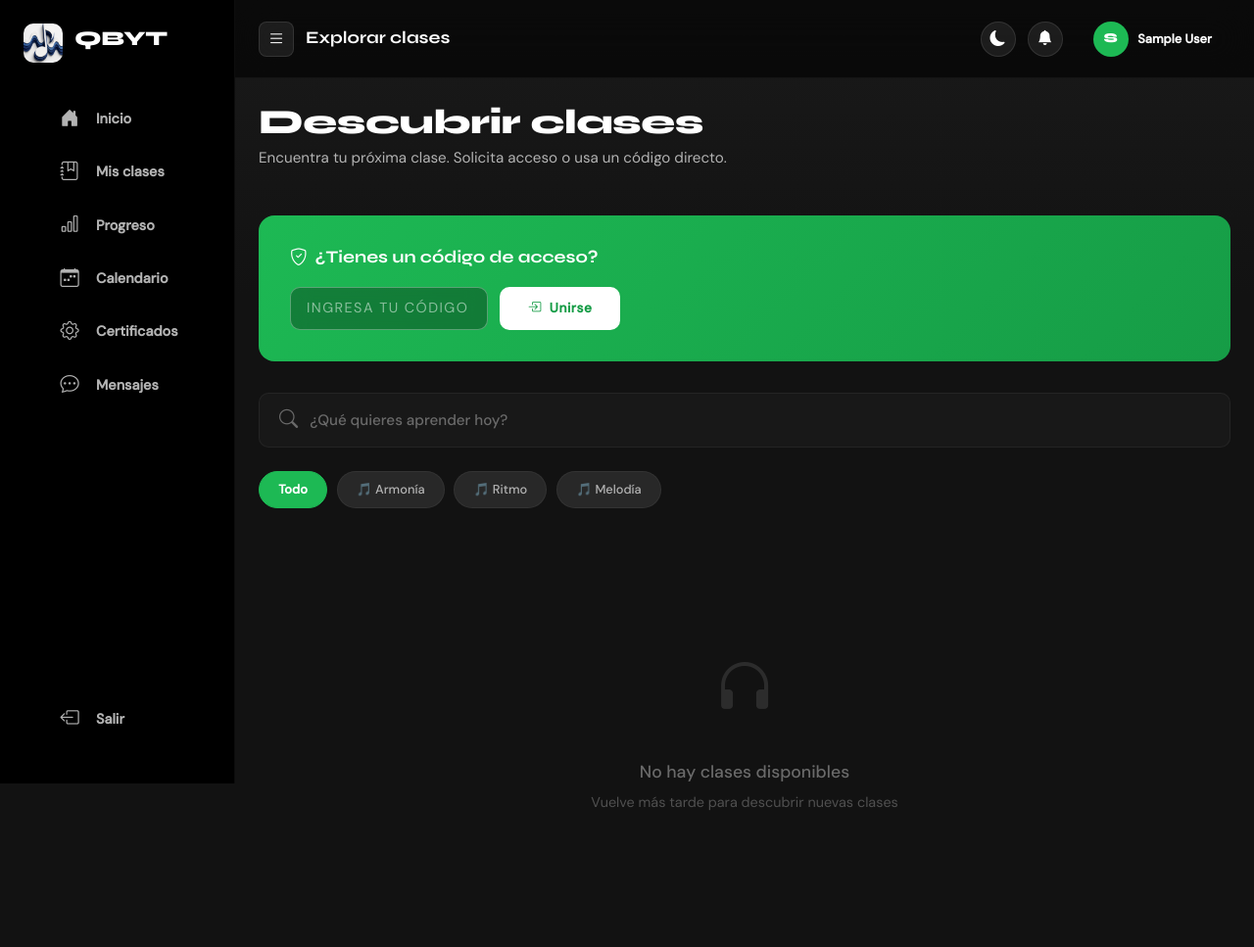
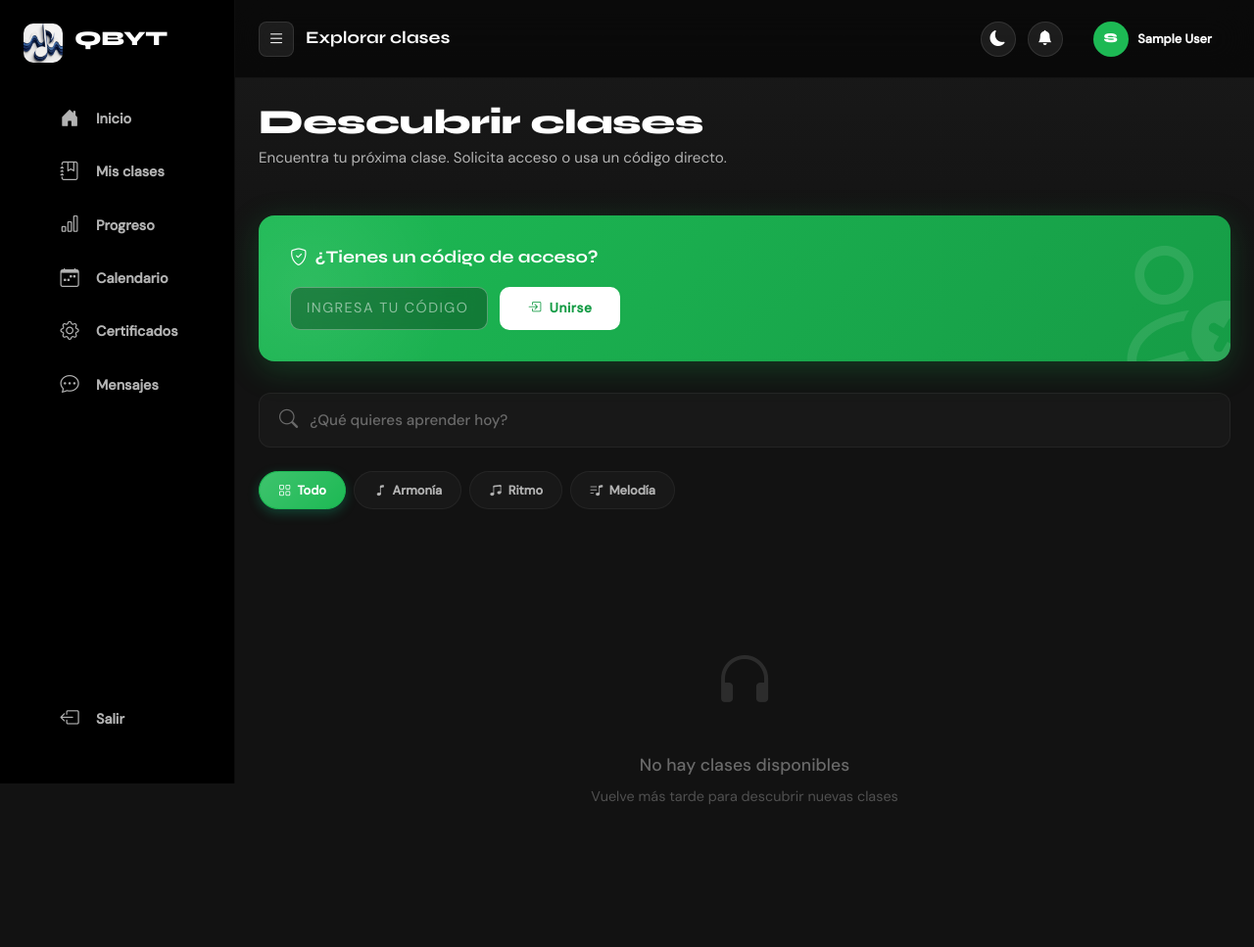
Before and after one commit to qbytestudio-lab/qbayt_django, a Django app: page /cursos/ in a window 1280 px wide. Shown: the whole page at 98% size. After the commit the page ends 821 px from the top, so only its background shows below. Run offline with Django 5.2, Linux system fonts and the light colour scheme; the visitor is signed in with stand-in values (Sample User, id 1); data that the repository does not hold is empty.

Commit message:
nuevo diseño de las cards de explorar clases

```diff
--- a/estudiante/static/estudiante/css/explorar.css
+++ b/estudiante/static/estudiante/css/explorar.css
@@ -13,6 +13,10 @@
   --spotify-subtext: #b3b3b3;
   --spotify-muted: #6a6a6a;
   --accent-orange: #ff9f43;
+  --accent-purple: #7c6fff;
+  --accent-pink: #ff6b9d;
+  --accent-blue: #40a9ff;
+  --danger: #e91429;
 
   /* Superficies */
   --bg-body: #121212;
@@ -121,16 +103,29 @@ body {
   position: relative;
   overflow: hidden;
   margin-bottom: 2rem;
+  box-shadow: 0 8px 32px rgba(29, 185, 84, 0.25);
 }
 
 .code-card::before {
-  content: '';
+  content: '\F4E0';
+  font-family: 'bootstrap-icons';
   position: absolute;
   right: -20px;
   top: -30px;
-  opacity: 0.12;
-  font-size: 8rem;
-  color: #fff;
+  font-size: 10rem;
+  color: rgba(255, 255, 255, 0.1);
+  transform: rotate(-15deg);
+}
+
+.code-card::after {
+  content: '';
+  position: absolute;
+  bottom: -50%;
+  left: -10%;
+  width: 300px;
+  height: 300px;
+  background: radial-gradient(circle, rgba(255,255,255,0.08) 0%, transparent 70%);
+  border-radius: 50%;
 }
 
 .code-card-title {
@@ -208,7 +203,7 @@ body {
   align-items: center;
   gap: 0.75rem;
   background: var(--bg-card);
-  border-radius: 10px;
+  border-radius: 12px;
   padding: 0.8rem 1.25rem;
   margin-bottom: 1.5rem;
   transition: all 0.2s;
@@ -245,36 +240,74 @@ body {
 
 .category-pills {
   display: flex;
-  gap: 0.6rem;
+  gap: 0.5rem;
   flex-wrap: wrap;
-  overflow-x: auto;
-  padding-bottom: 0.5rem;
   margin-bottom: 2rem;
 }
 
 .category-pill {
-  background: var(--bg-hover);
+  background: var(--bg-card);
   border: 1px solid var(--border-subtle);
   color: var(--text-secondary);
-  font-weight: 500;
+  font-weight: 600;
   font-size: 0.8rem;
-  padding: 0.5rem 1.2rem;
-  border-radius: 20px;
+  padding: 0.55rem 1.2rem;
+  border-radius: 25px;
   cursor: pointer;
   white-space: nowrap;
-  transition: all 0.2s;
+  transition: all 0.3s cubic-bezier(0.4, 0, 0.2, 1);
+  display: flex;
+  align-items: center;
+  gap: 0.4rem;
+  position: relative;
+  overflow: hidden;
+}
+
+.category-pill::before {
+  content: '';
+  position: absolute;
+  inset: 0;
+  border-radius: 25px;
+  opacity: 0;
+  transition: opacity 0.3s;
 }
 
 .category-pill:hover {
   background: var(--bg-hover);
   color: var(--text-primary);
+  border-color: var(--border-color);
+  transform: translateY(-2px);
 }
 
 .category-pill.active {
   background: var(--spotify-green);
   color: #fff;
-  font-weight: 600;
+  font-weight: 700;
   border-color: var(--spotify-green);
+  box-shadow: 0 4px 12px rgba(16, 185, 129, 0.3);
+}
+
+.category-pill.active::before {
+  background: linear-gradient(135deg, rgba(255,255,255,0.15), transparent);
+  opacity: 1;
+}
+
+.category-pill[onclick*="armonia"].active {
+  background: var(--accent-purple);
+  border-color: var(--accent-purple);
+  box-shadow: 0 4px 12px rgba(124, 111, 255, 0.3);
+}
+
+.category-pill[onclick*="ritmo"].active {
+  background: var(--accent-orange);
+  border-color: var(--accent-orange);
+  box-shadow: 0 4px 12px rgba(255, 159, 67, 0.3);
+}
+
+.category-pill[onclick*="melodia"].active {
+  background: var(--accent-pink);
+  border-color: var(--accent-pink);
+  box-shadow: 0 4px 12px rgba(255, 107, 157, 0.3);
 }
 
 /* ═══════════════════════════════════════════ */
--- a/estudiante/templates/estudiante/explorar_clases.html
+++ b/estudiante/templates/estudiante/explorar_clases.html
@@ -54,11 +54,20 @@
   <input type="text" placeholder="¿Qué quieres aprender hoy?" id="searchInput">
 </div>
 
+<!-- Filtros sin emojis -->
 <div class="category-pills">
-  <button class="category-pill active" onclick="filterCategory('all', this)">Todo</button>
-  <button class="category-pill" onclick="filterCategory('armonia', this)">🎵 Armonía</button>
-  <button class="category-pill" onclick="filterCategory('ritmo', this)">🎵 Ritmo</button>
-  <button class="category-pill" onclick="filterCategory('melodia', this)">🎵 Melodía</button>
+  <button class="category-pill active" onclick="filterCategory('all', this)">
+    <i class="bi bi-grid"></i> Todo
+  </button>
+  <button class="category-pill" onclick="filterCategory('armonia', this)">
+    <i class="bi bi-music-note"></i> Armonía
+  </button>
+  <button class="category-pill" onclick="filterCategory('ritmo', this)">
+    <i class="bi bi-music-note-beamed"></i> Ritmo
+  </button>
+  <button class="category-pill" onclick="filterCategory('melodia', this)">
+    <i class="bi bi-music-note-list"></i> Melodía
+  </button>
 </div>
 
 {% if clases %}
@@ -73,6 +82,12 @@
       <i class="bi bi-music-note-beamed"></i>
       {% endif %}
       <div class="class-card-image-overlay"></div>
+
+      <!-- Badge de categoría -->
+      <span class="class-card-category {{ clase.categoria_tema }}">
+        <i class="bi bi-tag-fill"></i> {{ clase.get_categoria_tema_display }}
+      </span>
+
       <div class="class-play-btn">
         <i class="bi bi-play-fill"></i>
       </div>
@@ -93,26 +108,23 @@
           <i class="bi bi-person-badge"></i> {{ clase.docente.get_full_name|default:clase.docente.username }}
         </span>
       </div>
+
       <div class="class-card-footer">
         {% if clase.id in solicitudes_enviadas %}
-        <!-- Solicitud pendiente -->
         <div class="btn-pendiente">
           <i class="bi bi-clock"></i> Solicitud pendiente
         </div>
 
         {% elif clase.id in solicitudes_rechazadas %}
-        <!-- Solicitud rechazada - mostrar re-solicitar -->
         <form action="{% url 'estudiante:solicitar_clase' %}" method="POST">
           {% csrf_token %}
           <input type="hidden" name="clase_id" value="{{ clase.id }}">
-          <button type="submit" class="btn-solicitar"
-            style="background: rgba(255, 159, 67, 0.15); color: #ff9f43; border: 1px solid rgba(255, 159, 67, 0.3);">
+          <button type="submit" class="btn-solicitar rechazada">
             <i class="bi bi-arrow-repeat"></i> Re-solicitar
           </button>
         </form>
 
         {% else %}
-        <!-- Sin solicitud -->
         <form action="{% url 'estudiante:solicitar_clase' %}" method="POST">
           {% csrf_token %}
           <input type="hidden" name="clase_id" value="{{ clase.id }}">
```
Also changed, not shown: other parts of estudiante/static/estudiante/css/explorar.css (+133 -65 lines).
